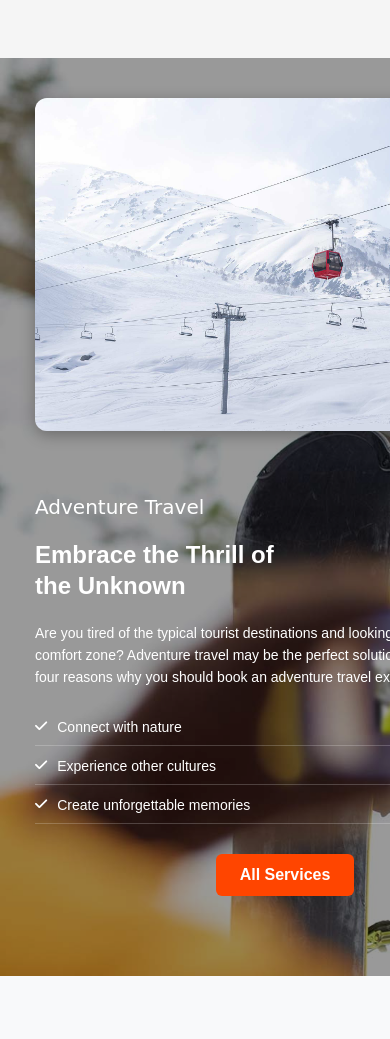
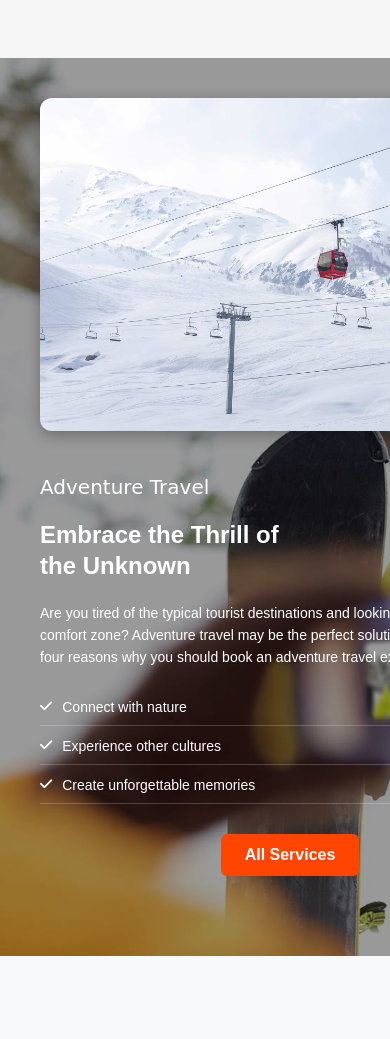
Before and after one commit to hailrake-arthas/hailrake-arthas.github.io, a plain HTML site: page Praktuka_Html/index.html in a window 390 px wide. Shown: the part 5407-6446 px from the top of the page. Drawn offline with Linux system fonts and the light colour scheme.

Commit message:
Update style.css

```diff
--- a/Praktuka_Html/style.css
+++ b/Praktuka_Html/style.css
@@ -981,20 +981,28 @@ nav ul li a.active {
   box-shadow: 0 4px 15px rgba(0,0,0,0.3);
 }
 
-/* Responsive */
+/* Вже є flex-direction: column для мобільних в .adventure-container */
 @media (max-width: 768px) {
   .adventure-container {
     flex-direction: column;
+    align-items: center; /* Центруємо вміст */
     text-align: center;
+    gap: 20px; /* Можна зменшити відстань між блоками */
+  }
+  .adventure-text {
+    max-width: 100%; /* Щоб текст не виходив за межі */
+    padding: 0 10px;
+    text-align: center; /* Для мобільних */
+  }
+  .adventure-image {
+    max-width: 100%;
+    padding: 0 10px;
   }
   .adventure-title {
     font-size: 30px;
   }
   .adventure-desc, .adventure-list li {
     font-size: 14px;
-  }
-  .adventure-text {
-    text-align: center; /* Для мобільних */
   }
 }
 
@@ -1004,6 +1012,12 @@ nav ul li a.active {
   }
   .adventure-title {
     font-size: 24px;
+  }
+  .adventure-text {
+    padding: 0 5px;
+  }
+  .adventure-image {
+    padding: 0 5px;
   }
 }
 
```
